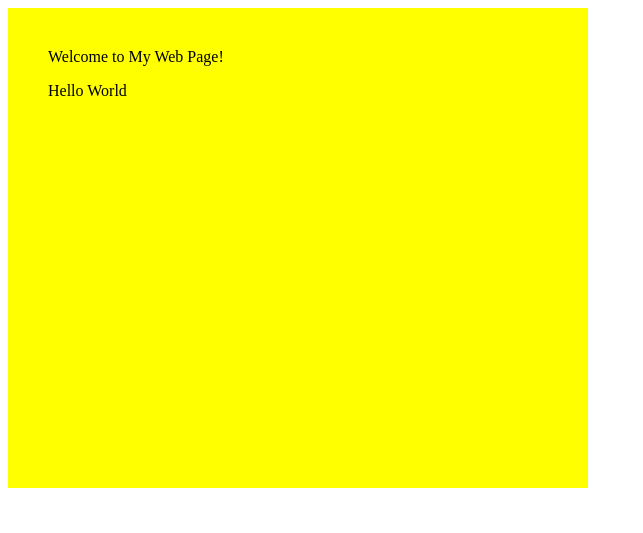
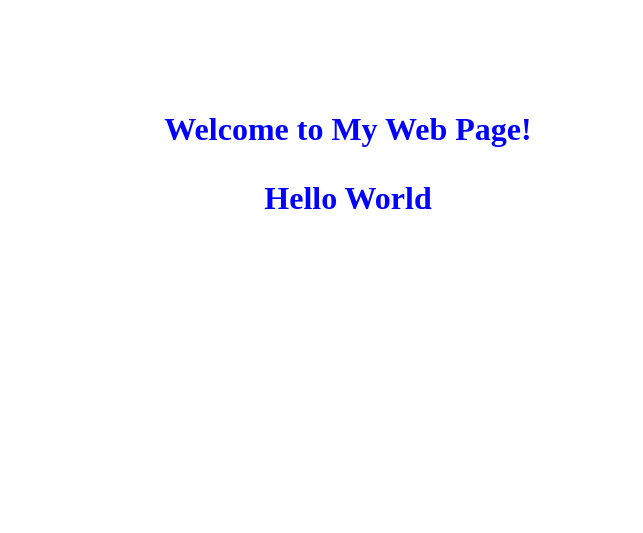
Before and after one commit to k4ukichu/hello--world, a plain HTML site: page hello_world.html in a window 1280 px wide. Shown: the whole page, without its empty margins (0-643 px from the left). Drawn offline with Linux system fonts and the light colour scheme.

Commit message:
Update hello_world.html

```diff
--- a/hello_world.html
+++ b/hello_world.html
@@ -4,15 +4,21 @@
 <title>My Web Page! </title>
 <style>
 div {
-	background-color:yellow;
 	width:500px;
 	height:400px;
 	padding:40px;
+	margin: 50px;
+
 }
-  </style>
+	h1{
+		color:blue;
+		text-align center;
+	}
+	</style>
 	</head>
   <body>
 <div>
+	<h1 style="color: blue;text-align:center";>
  Welcome to My Web Page!
  <p> Hello World</p>
 </div>
```
